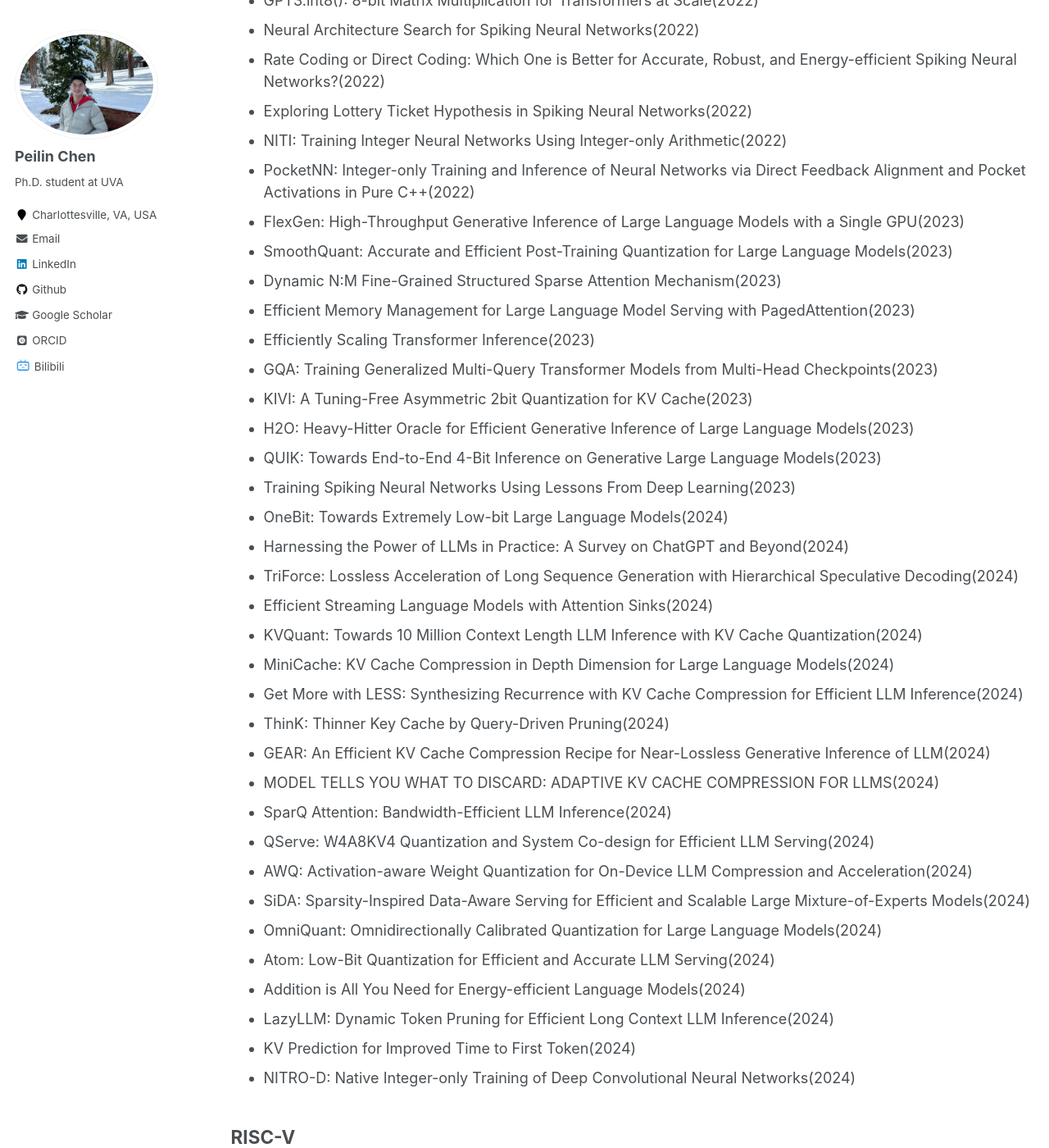
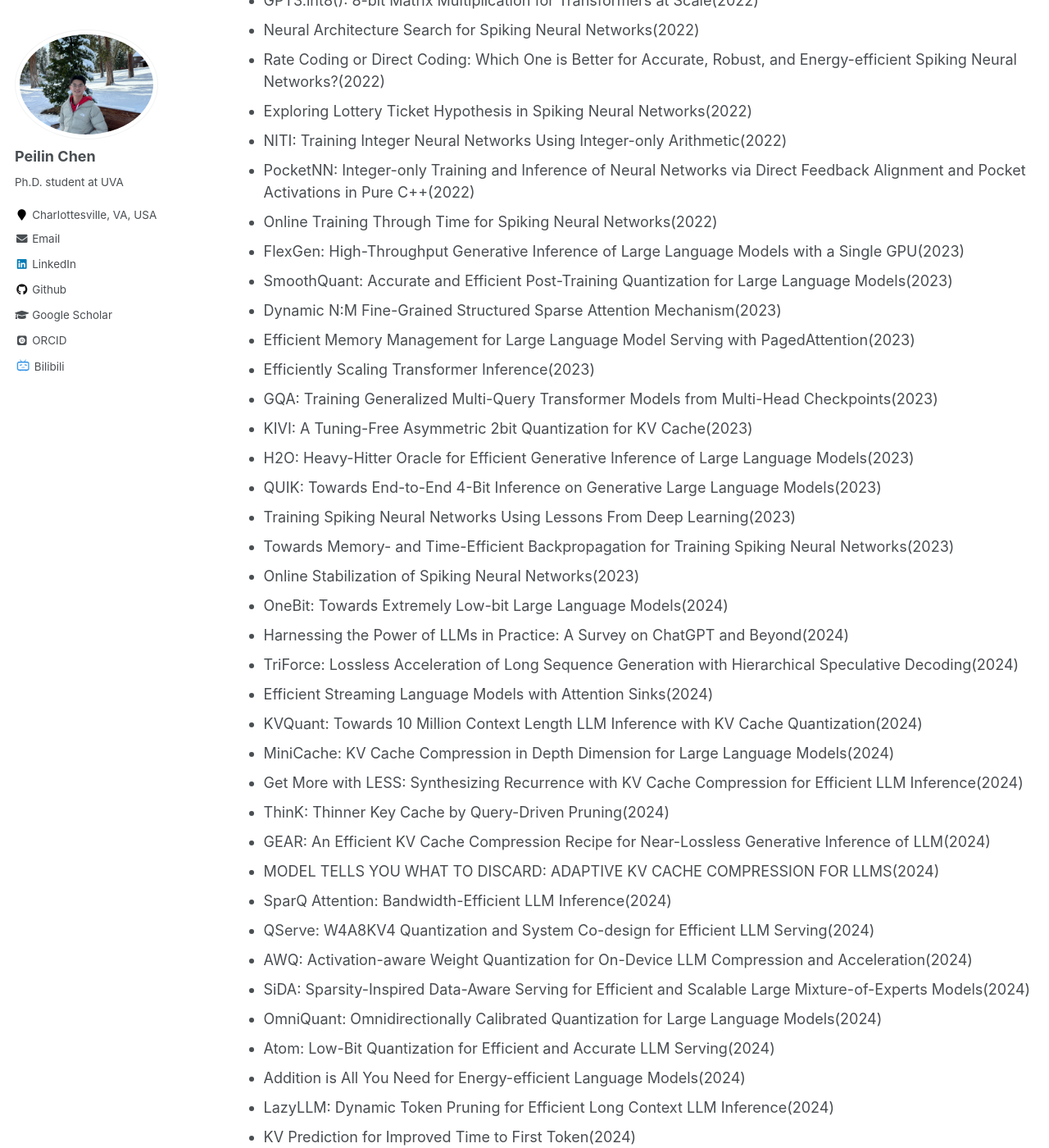
Before and after one commit to peilin-chen/peilin-chen.github.io, a Jekyll site: the page built from _pages/reading list.md, in a window 1280 px wide and 1400 px high, scrolled down 11526 px. Shown: the whole window at 82% size. Built offline with Jekyll 4.4.1, drawn with Linux system fonts in a browser that asks for light colours; some web fonts are replaced; formulas are drawn with MathJax 3; some of the changed text lies outside the part shown.

Commit message:
Update reading list.md

```diff
--- a/_pages/reading list.md
+++ b/_pages/reading list.md
@@ -271,6 +271,7 @@ author_profile: true
   - Exploring Lottery Ticket Hypothesis in Spiking Neural Networks(2022)
   - NITI: Training Integer Neural Networks Using Integer-only Arithmetic(2022)
   - PocketNN: Integer-only Training and Inference of Neural Networks via Direct Feedback Alignment and Pocket Activations in Pure C++(2022)
+  - Online Training Through Time for Spiking Neural Networks(2022)
   - FlexGen: High-Throughput Generative Inference of Large Language Models with a Single GPU(2023)
   - SmoothQuant: Accurate and Efficient Post-Training Quantization for Large Language Models(2023)
   - Dynamic N:M Fine-Grained Structured Sparse Attention Mechanism(2023)
@@ -281,6 +282,8 @@ author_profile: true
   - H2O: Heavy-Hitter Oracle for Efficient Generative Inference of Large Language Models(2023)
   - QUIK: Towards End-to-End 4-Bit Inference on Generative Large Language Models(2023)
   - Training Spiking Neural Networks Using Lessons From Deep Learning(2023)
+  - Towards Memory- and Time-Efficient Backpropagation for Training Spiking Neural Networks(2023)
+  - Online Stabilization of Spiking Neural Networks(2023)
   - OneBit: Towards Extremely Low-bit Large Language Models(2024)
   - Harnessing the Power of LLMs in Practice: A Survey on ChatGPT and Beyond(2024)
   - TriForce: Lossless Acceleration of Long Sequence Generation with Hierarchical Speculative Decoding(2024)
@@ -301,6 +304,7 @@ author_profile: true
   - LazyLLM: Dynamic Token Pruning for Efficient Long Context LLM Inference(2024)
   - KV Prediction for Improved Time to First Token(2024)
   - NITRO-D: Native Integer-only Training of Deep Convolutional Neural Networks(2024)
+  - NDOT: Neuronal Dynamics-based Online Training for Spiking Neural Networks(2024)
 
 ## RISC-V
   - A 45nm 1.3GHz 16.7 double-precision GFLOPS/W RISC-V processor with vector accelerators(2014)
```
